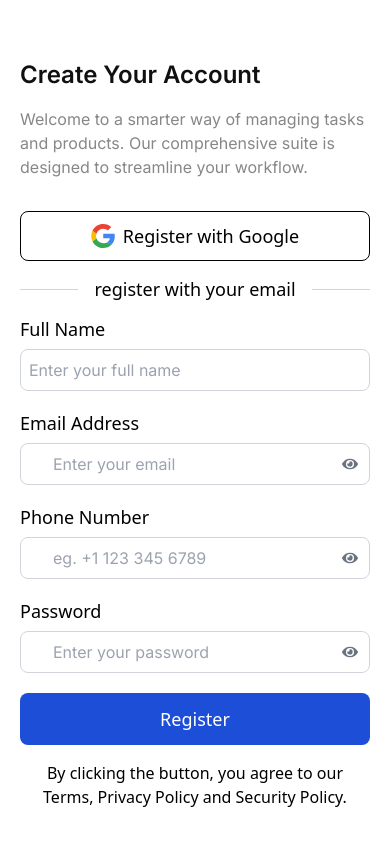
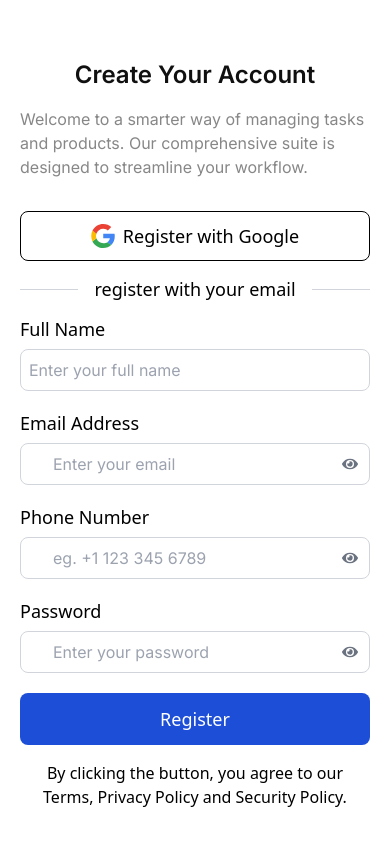
Before and after one commit to Annliyabaiju/time-track, a Next.js app: page / in a window 390 px wide. Built offline with nearby package versions, Linux system fonts and the light colour scheme.

Commit message:
fix: minor ui change

```diff
--- a/app/page.tsx
+++ b/app/page.tsx
@@ -25,7 +25,7 @@ export default function Page() {
     <main className="flex h-screen  min-h-fit w-screen bg-white">
       <div className="w-full  md:w-1/2 h-full flex items-center justify-center lg:p-0 p-5 bg-white">
         <div className="w-full max-w-lg text-left  bg-white rounded-lg">
-          <h2 className="font-switzer text-nowrap font-semibold  text-[#101010] mb-4 mt-6 text-2xl sm:text-3xl md:text-4xl lg:text-5xl lg:leading-[57.6px]">
+          <h2 className="font-switzer text-center sm:text-left text-nowrap font-semibold  text-[#101010] mb-4 mt-6 text-2xl sm:text-3xl md:text-4xl lg:text-5xl lg:leading-[57.6px]">
             Create Your Account
           </h2>
           <p className="mb-8 text-left text-[#878787]">
```
